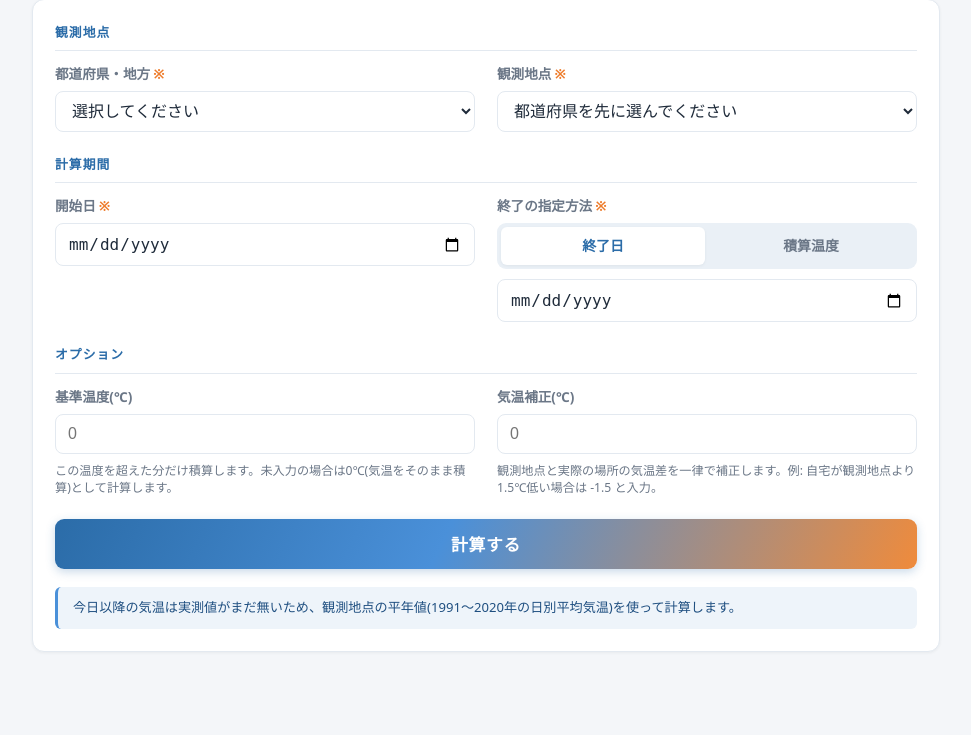
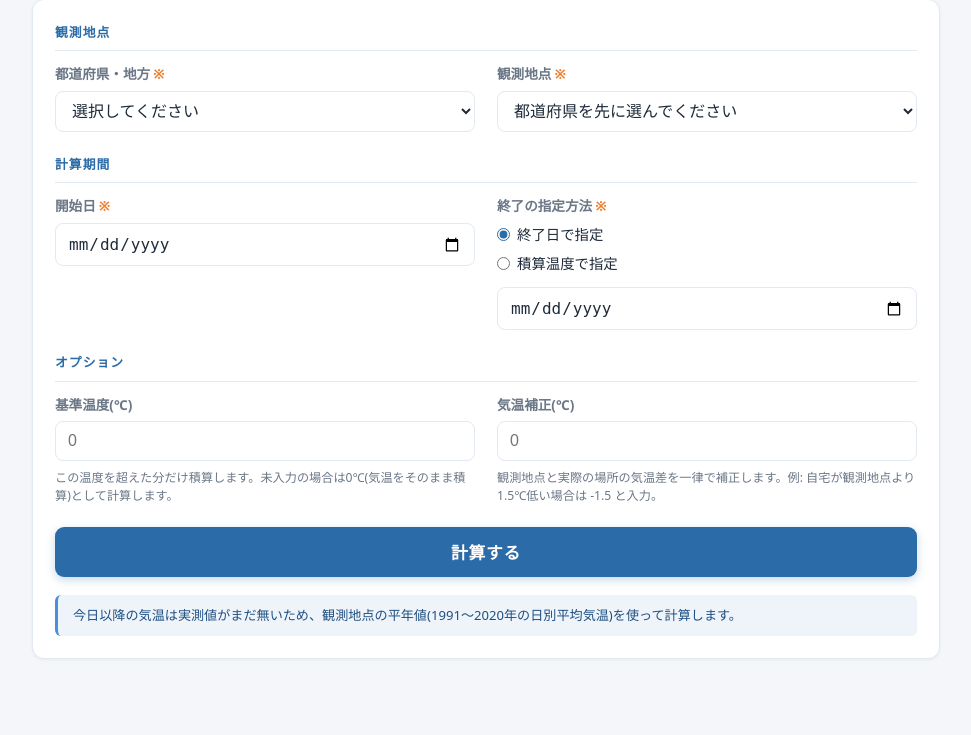
Before and after one commit to hoge0101/sekisan-ondo, a Flask app: page / in a window 1280 px wide. Shown: the part 116-851 px from the top of the page, without its empty margins (154-1125 px from the left). Before the commit the page ends 768 px from the top, so only its background shows below. Run offline with Flask 3, Linux system fonts and the light colour scheme.

Commit message:
計算ボタンを単色にし、終了指定をラジオボタンに戻す
デザイン刷新後のレビューでの指摘を反映。
- 計算ボタンのグラデーションをやめて単色の青にし、
  ホバー時は濃い青に沈むように変更
- 終了日/積算温度の切り替えをセグメンテッドコントロールから
  ラジオボタンに戻した

```diff
--- a/static/style.css
+++ b/static/style.css
@@ -177,40 +177,30 @@ body {
 
 /* ---- 終了日 / 積算温度 の切り替え ---- */
 
-.segmented {
-    position: relative;
-    display: grid;
-    grid-template-columns: 1fr 1fr;
-    gap: 4px;
-    padding: 4px;
-    background: #eaf0f6;
-    border-radius: 9px;
-    margin-bottom: 4px;
+.end-mode-toggle {
+    display: flex;
+    flex-direction: column;
+    gap: 6px;
+    margin-bottom: 6px;
 }
 
-.segmented input[type="radio"] {
-    position: absolute;
-    opacity: 0;
-    width: 0;
-    height: 0;
-    pointer-events: none;
+.field .radio-label {
+    display: flex;
+    align-items: center;
+    gap: 7px;
+    font-size: 0.9rem;
+    font-weight: 400;
+    color: var(--c-ink);
+    cursor: pointer;
 }
 
-.segmented label {
-    text-align: center;
-    padding: 8px 6px;
-    border-radius: 6px;
-    font-size: 0.87rem;
-    font-weight: 600;
-    color: var(--c-muted);
+.field .radio-label input[type="radio"] {
+    width: auto;
+    margin: 0;
+    padding: 0;
+    border: none;
+    accent-color: var(--c-cool-dark);
     cursor: pointer;
-    transition: background 0.15s ease, color 0.15s ease, box-shadow 0.15s ease;
-}
-
-.segmented input[type="radio"]:checked + label {
-    background: #fff;
-    color: var(--c-cool-dark);
-    box-shadow: var(--shadow-sm);
 }
 
 .submit-field {
@@ -220,7 +210,7 @@ body {
 button[type="submit"] {
     width: 100%;
     padding: 13px 18px;
-    background: var(--grad-temp);
+    background: var(--c-cool-dark);
     color: #fff;
     border: none;
     border-radius: 9px;
@@ -229,11 +219,11 @@ button[type="submit"] {
     letter-spacing: 0.04em;
     cursor: pointer;
     box-shadow: 0 3px 10px rgba(43, 108, 168, 0.25);
-    transition: transform 0.12s ease, box-shadow 0.12s ease, filter 0.12s ease;
+    transition: transform 0.12s ease, box-shadow 0.12s ease, background 0.12s ease;
 }
 
 button[type="submit"]:hover {
-    filter: brightness(1.06);
+    background: var(--c-cool-deep);
     box-shadow: 0 5px 16px rgba(43, 108, 168, 0.32);
 }
 
--- a/templates/index.html
+++ b/templates/index.html
@@ -50,13 +50,17 @@
 
                 <div class="field">
                     <label>終了の指定方法<span class="required-mark">※</span></label>
-                    <div class="segmented">
-                        <input type="radio" name="end_mode" value="date" id="end-mode-date"
-                            {% if form.get('end_mode', 'date') == 'date' %}checked{% endif %}>
-                        <label for="end-mode-date">終了日</label>
-                        <input type="radio" name="end_mode" value="target" id="end-mode-target"
-                            {% if form.get('end_mode') == 'target' %}checked{% endif %}>
-                        <label for="end-mode-target">積算温度</label>
+                    <div class="end-mode-toggle">
+                        <label class="radio-label">
+                            <input type="radio" name="end_mode" value="date" id="end-mode-date"
+                                {% if form.get('end_mode', 'date') == 'date' %}checked{% endif %}>
+                            終了日で指定
+                        </label>
+                        <label class="radio-label">
+                            <input type="radio" name="end_mode" value="target" id="end-mode-target"
+                                {% if form.get('end_mode') == 'target' %}checked{% endif %}>
+                            積算温度で指定
+                        </label>
                     </div>
 
                     <div id="end-date-field" class="end-mode-input">
```
